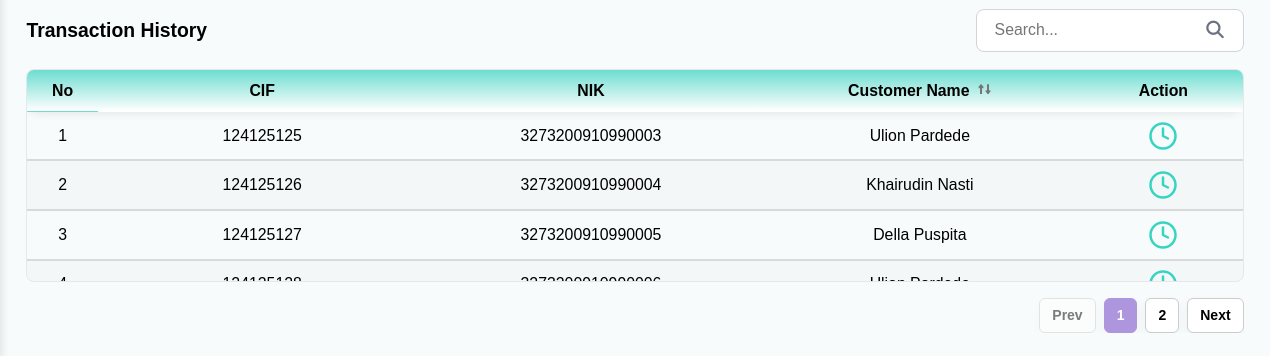
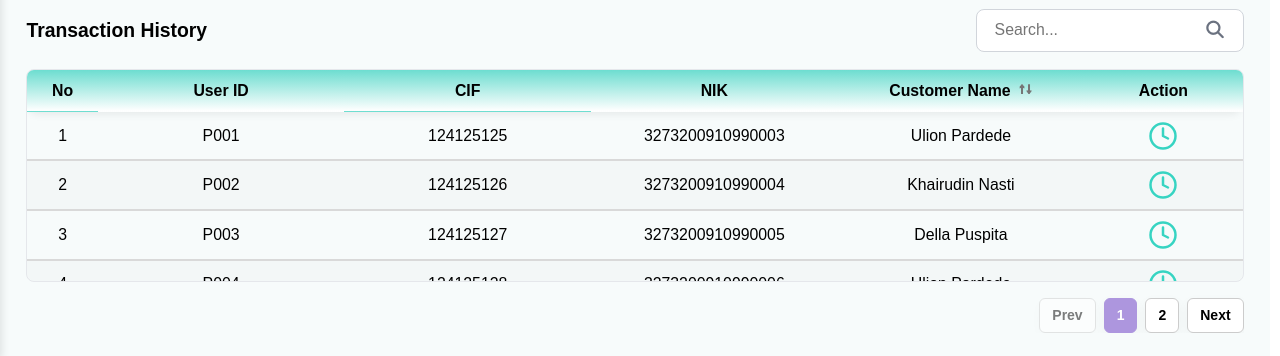
Before and after one commit to kelompok-3-odp343/Client-Side, a React (Vite) app: page /admin/home in a window 1280 px wide. Shown: the part 441-797 px from the top of the page. Built offline with nearby package versions, Linux system fonts and the light colour scheme; no server answers; sample sign-in values are in the browser's storage.

Commit message:
Update Perbaikan css admin home

```diff
--- a/src/features/admin-dashboard/dummy/adminDashboard.dummy.js
+++ b/src/features/admin-dashboard/dummy/adminDashboard.dummy.js
@@ -13,61 +13,73 @@ const adminDummyDashboard = {
 
     users: [
         {
+            userId: 'P001',
             customerId: "124125125",
             nik: "3273200910990003",
             customerName: "Ulion Pardede",
         },
         {
+            userId: 'P002',
             customerId: "124125126",
             nik: "3273200910990004",
             customerName: "Khairudin Nasti",
         },
         {
+            userId: 'P003',
             customerId: "124125127",
             nik: "3273200910990005",
             customerName: "Della Puspita",
         },
         {
+            userId: 'P004',
             customerId: "124125128",
             nik: "3273200910990006",
             customerName: "Ulion Pardede",
         },
         {
+            userId: 'P005',
             customerId: "124125129",
             nik: "3273200910990007",
             customerName: "Khairudin Nasti",
         },
         {
+            userId: 'P006',
             customerId: "124125130",
             nik: "3273200910990008",
             customerName: "Della Puspita",
         },
         {
+            userId: 'P007',
             customerId: "124125131",
             nik: "3273200910990009",
             customerName: "Ulion Pardede",
         },
         {
+            userId: 'P008',
             customerId: "124125132",
             nik: "3273200910990010",
             customerName: "Khairudin Nasti",
         },
         {
+            userId: 'P009',
             customerId: "124125133",
             nik: "3273200910990011",
             customerName: "Della Puspita",
         },
         {
+            userId: 'P010',
             customerId: "124125134",
             nik: "3273200910990012",
             customerName: "Ulion Pardede",
         },
         {
+            userId: 'P011',
             customerId: "124125135",
             nik: "3273200910990013",
             customerName: "Khairudin Nasti",
         },
         {
+            userId: 'P012',
             customerId: "124125135",
             nik: "3273200910990014",
             customerName: "Della Puspita",
--- a/src/features/admin-dashboard/pages/AdminHome.jsx
+++ b/src/features/admin-dashboard/pages/AdminHome.jsx
@@ -85,6 +85,7 @@ export default function AdminHome() {
 
 	const transactions = dashboard.users.map((u, i) => ({
 		id: i + 1,
+		userId: u.userId,
 		cif: u.customerId,
 		nik: u.nik,
 		name: u.customerName,
@@ -112,7 +113,7 @@ export default function AdminHome() {
 	);
 
 	const handleViewTransactions = (transaction) => {
-		navigate("/admin/transactions", { state: { cif: transaction.cif } });
+		navigate("/admin/transactions", { state: { userId: transaction.userId } });
 	};
 
 	return (
@@ -195,6 +196,7 @@ export default function AdminHome() {
 							<thead>
 								<tr>
 									<th className="col-no">No</th>
+									<th>User ID</th>
 									<th>CIF</th>
 									<th>NIK</th>
 									<th
@@ -218,6 +220,7 @@ export default function AdminHome() {
 										<td className="col-no">
 											{(page - 1) * rowsPerPage + index + 1}
 										</td>
+										<td>{transaction.userId}</td>
 										<td>{transaction.cif}</td>
 										<td>{transaction.nik}</td>
 										<td>{transaction.name}</td>
--- a/src/features/admin-dashboard/pages/AdminTransactions.jsx
+++ b/src/features/admin-dashboard/pages/AdminTransactions.jsx
@@ -32,7 +32,7 @@ export default function AdminTransactions() {
 
 	useEffect(() => {
 		const loadData = async () => {
-			const userId = location.state?.cif || "DEFAULT_USER";
+			const userId = location.state?.userId || "DEFAULT_USER";
 			const resp = await fetchAdminTransactionList(userId);
 			setTransactionData(resp.data);
 		};
```
